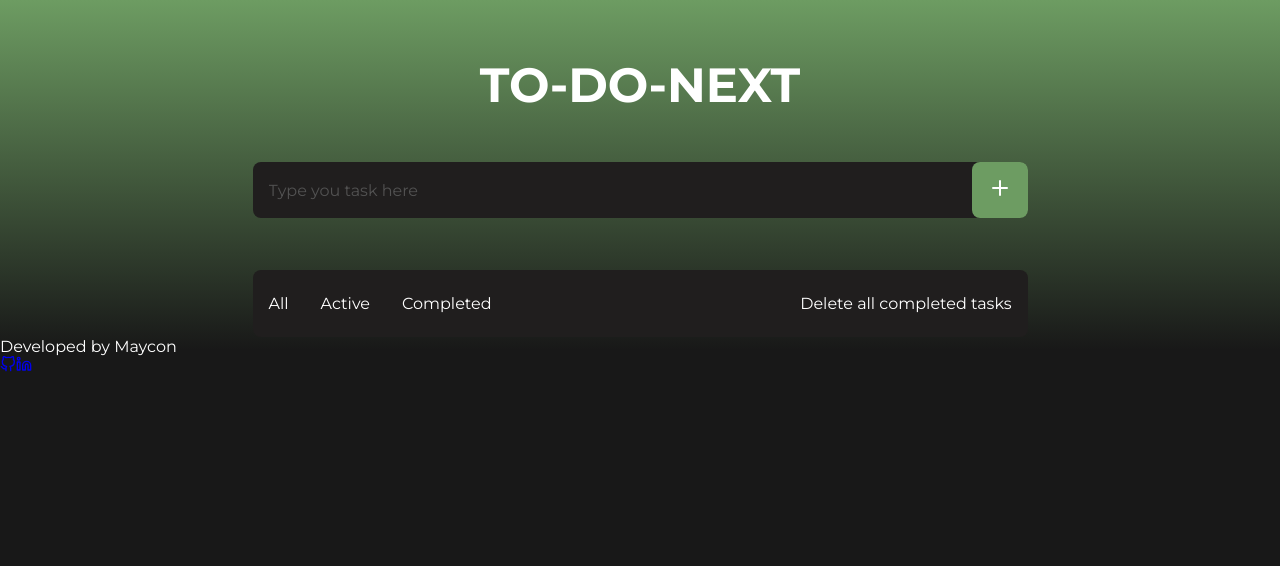
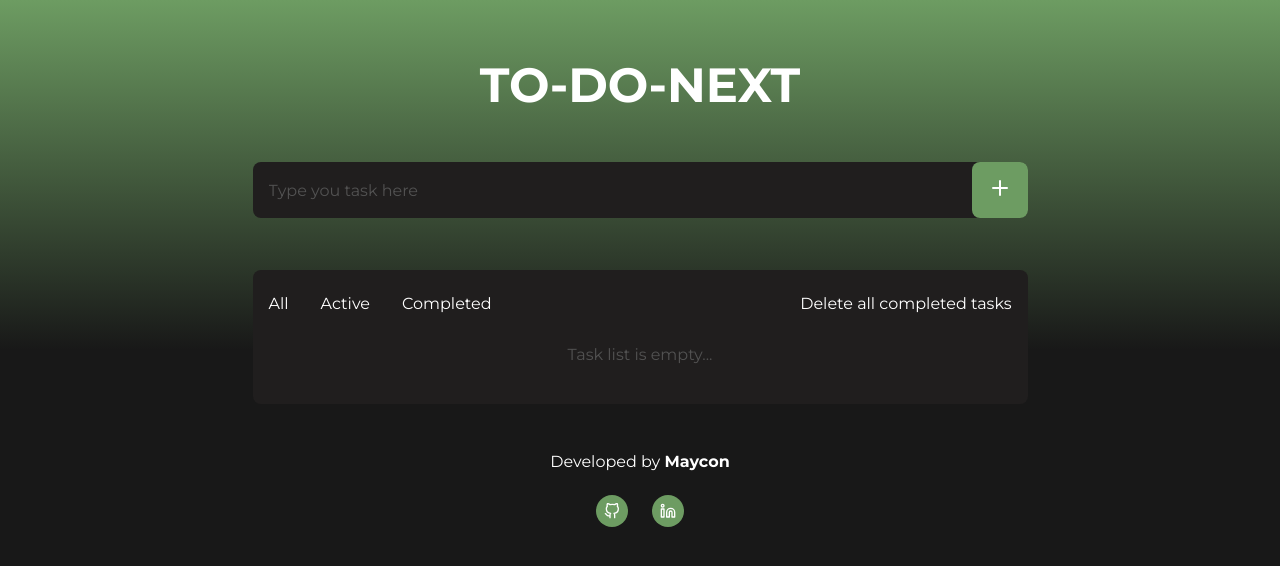
Before and after one commit to mayconrr13/todonext, a Next.js app: page / in a window 1280 px wide. Shown: the top 566 px of the page. Built offline with nearby package versions, Linux system fonts and the light colour scheme.

Commit message:
Finishing styles

```diff
--- a/src/pages/index.tsx
+++ b/src/pages/index.tsx
@@ -5,7 +5,7 @@ import Cookies from 'js-cookie'
 
 import { FiEdit3, FiGithub, FiLinkedin, FiPlus, FiSave, FiTrash, FiX } from 'react-icons/fi'
 
-import { Container, Header, Form, Content, SortMenu, TasksContainer, Task } from '../styles/home'
+import { Container, Header, Form, Content, SortMenu, TasksContainer, Task, Status, Footer } from '../styles/home'
 
 interface TaskProps {
   id: string;
@@ -116,6 +116,7 @@ export default function Home() {
   return (
     <Container>
       <Header>
+        <div/>
         <section>
           <h1>TO-DO-NEXT</h1>
 
@@ -144,6 +145,7 @@ export default function Home() {
 
       <Content>
         <SortMenu>
+          <div>
             <button type="button" onClick={() => setSortedBy('all')}>
               All
             </button>
@@ -153,12 +155,15 @@ export default function Home() {
             <button type="button" onClick={() => setSortedBy('completed')}>
               Completed
             </button>
+          </div>
           <button type="button" onClick={handleDeleteCompletedTask}>
             Delete all completed tasks
           </button>
         </SortMenu>
 
         <TasksContainer>
+          {taskList.length === 0 && <p>Task list is empty...</p>}
+
           {taskList.map(task => {
             return (
               <Task
@@ -204,17 +209,18 @@ export default function Home() {
         </TasksContainer>
 
         {taskList.length !== 0 && (
+          <Status>
+            <p>{activeTask > 0 ? activeTask : "No"} tasks left</p>
+
             <div>
-            <p>{activeTask > 0 ? activeTask : "No"} tasks left</p>
-            <div style={{width: '100%', height: '12px', background: '#646464'}}>
-              <div style={{width: `${((taskList.length - activeTask) / taskList.length) * 100}%`, height: '8px', background: 'green'}}/>
+              <div style={{width: `${((taskList.length - activeTask) / taskList.length) * 100}%`}} />
             </div>
-          </div>
+          </Status>
         )}
       </Content>
 
-      <footer>
-        Developed by Maycon
+      <Footer>
+        <p>Developed by <strong>Maycon</strong></p>
         <div>
           <Link href="https://github.com/mayconrr13">
             <a>
@@ -227,7 +233,7 @@ export default function Home() {
             </a>
           </Link>
         </div>
-      </footer>
+      </Footer>
     </Container>
   )
 }
--- a/src/styles/home.ts
+++ b/src/styles/home.ts
@@ -2,12 +2,32 @@ import styled from 'styled-components'
 
 export const Container = styled.div`
   width: 100vw;
+
+  display: flex;
+  flex-direction: column;
+  align-items: center;
+
+  padding: 0 1rem;
 `;
 
 export const Header = styled.header`
   width: 100%;
   height: 350px;
   background: linear-gradient(180deg, var(--green) 0%, var(--background) 100%);
+
+  display: flex;
+  flex-direction: column;
+  align-items: center;
+
+  > div {
+    position: absolute;
+    top: 0;
+    left: 0;
+    z-index: -1;
+    width: 100vw;
+    height: 350px;
+    background: linear-gradient(180deg, var(--green) 0%, var(--background) 100%);
+  }
 
   h1 {
     font-size: 3rem;
@@ -19,6 +39,10 @@ export const Header = styled.header`
     display: flex;
     flex-direction: column;
     align-items: center;
+
+    max-width: 775px;
+    width: 100%;
+    margin: 0 1rem;
   }
 `;
 
@@ -26,7 +50,7 @@ export const Form = styled.form`
   display: flex;
   align-items: center;
 
-  max-width: 775px;
+
   width: 100%;
   height: 3.5rem;
 
@@ -83,7 +107,7 @@ export const Content = styled.main`
   max-width: 775px;
   width: 100%;
 
-  margin: -5rem auto 0 auto;
+  margin: -5rem 1rem 0 1rem;
   padding: 1rem;
 
   background: var(--gray-700);
@@ -94,24 +118,42 @@ export const SortMenu = styled.div`
   width: 100%;
 
   display: flex;
+  justify-content: space-between;
   align-items: center;
 
   margin: 0.5rem 0;
 
-  button {
+  div {
+    button {
+      border: none;
+      color: var(--text);
+      background: transparent;
+
+      & + button {
+        margin-left: 2rem;
+      }
+    }
+  }
+
+  > button {
     border: none;
     color: var(--text);
     background: transparent;
+  }
 
-    & + button {
-      margin-left: 2rem;
-    }
+  @media (max-width: 550px) {
+    display: flex;
+    flex-direction: column;
+    align-items: center;
 
-    &:last-child {
-      margin-left: auto;
+    > button {
+      margin-top: 1.5rem;
     }
   }
 `;
+
+export const EmptyMessage = styled.p``;
+
 
 export const TasksContainer = styled.div`
   width: 100%;
@@ -120,7 +162,10 @@ export const TasksContainer = styled.div`
   flex-direction: column;
   align-items: center;
 
-
+  > p {
+    margin: 1.5rem 0;
+    color: var(--gray-300);
+  }
 `;
 
 export const Task = styled.div`
@@ -167,3 +212,71 @@ export const Task = styled.div`
     }
   }
 `;
+
+export const Status = styled.div`
+  display: flex;
+  align-items: center;
+
+  margin: 1.5rem 0 0.5rem 0;
+
+  p {
+    max-width: 110px;
+    width: 100%;
+    margin-right: 1rem;
+
+    text-align: left;
+  }
+
+  > div {
+    flex: 1;
+    height: 0.75rem;
+    border-radius: 0.375rem;
+    padding: 0.125rem;
+    background: var(--gray-300);
+
+    div {
+      height: 100%;
+      width: 100%;
+      border-radius: 0.25rem;
+      background: var(--green);
+    }
+  }
+`;
+
+export const Footer = styled.footer`
+  max-width: 775px;
+  width: 100%;
+
+  margin: 3rem auto 0 auto;
+
+  display: flex;
+  flex-direction: column;
+  align-items: center;
+
+  p {
+    margin-bottom: 1.5rem;
+  }
+
+  div {
+      display: flex;
+      align-items: center;
+
+    a {
+      width: 2rem;
+      height: 2rem;
+      border-radius: 50%;
+      background: var(--green);
+
+      text-decoration: none;
+      color: var(--text);
+
+      display: flex;
+      align-items: center;
+      justify-content: center;
+
+      & + a {
+        margin-left: 1.5rem;
+      }
+    }
+  }
+`;
```
Lines whose indentation alone changed are shown as unchanged.
